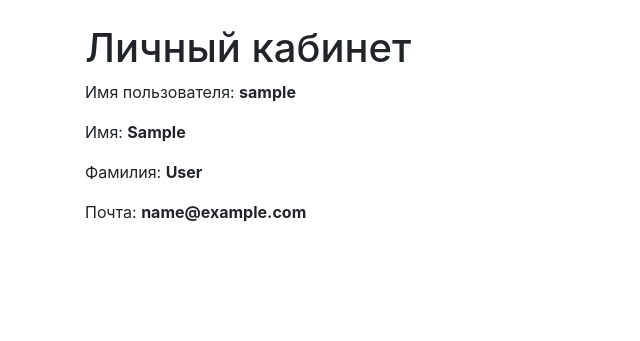
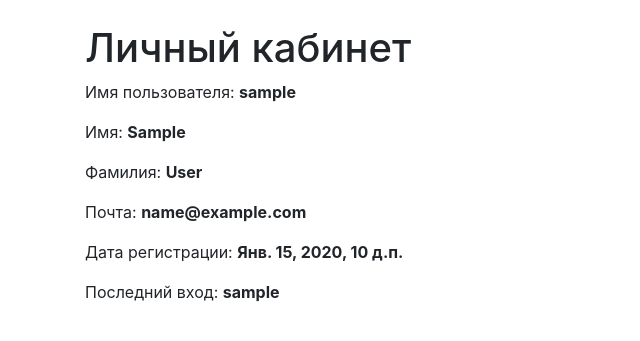
Before and after one commit to arti17/issue_tracker, a Django app: template source/accounts/templates/user_detail.html in a window 1280 px wide. Shown: the part 56-397 px from the top of the page, without its empty margins (0-640 px from the left). Run offline with Django 3.2, Linux system fonts and the light colour scheme; the template is opened without the code that fills it: most values are stand-ins (such as "Sample title", 1, 10 or a date in 2020); some libraries are stand-ins or nearby versions.

Commit message:
В личный кабинет пользователя добавлены дата регистрации и дата последнего входа.

```diff
--- a/source/accounts/templates/user_detail.html
+++ b/source/accounts/templates/user_detail.html
@@ -10,6 +10,8 @@
     <p>Имя: <b>{{ user_obj.first_name }}</b></p>
     <p>Фамилия: <b>{{ user_obj.last_name }}</b></p>
     <p>Почта: <b>{{ user_obj.email }}</b></p>
+    <p>Дата регистрации: <b>{{ user_obj.date_joined }}</b></p>
+    <p>Последний вход: <b>{{ user_obj.last_login }}</b></p>
 
     {% if user.pk == user_obj.pk %}
         <a href="{% url 'accounts:user_update_info' user_obj.pk %}" class="btn btn-primary">Редактировать</a>
```
